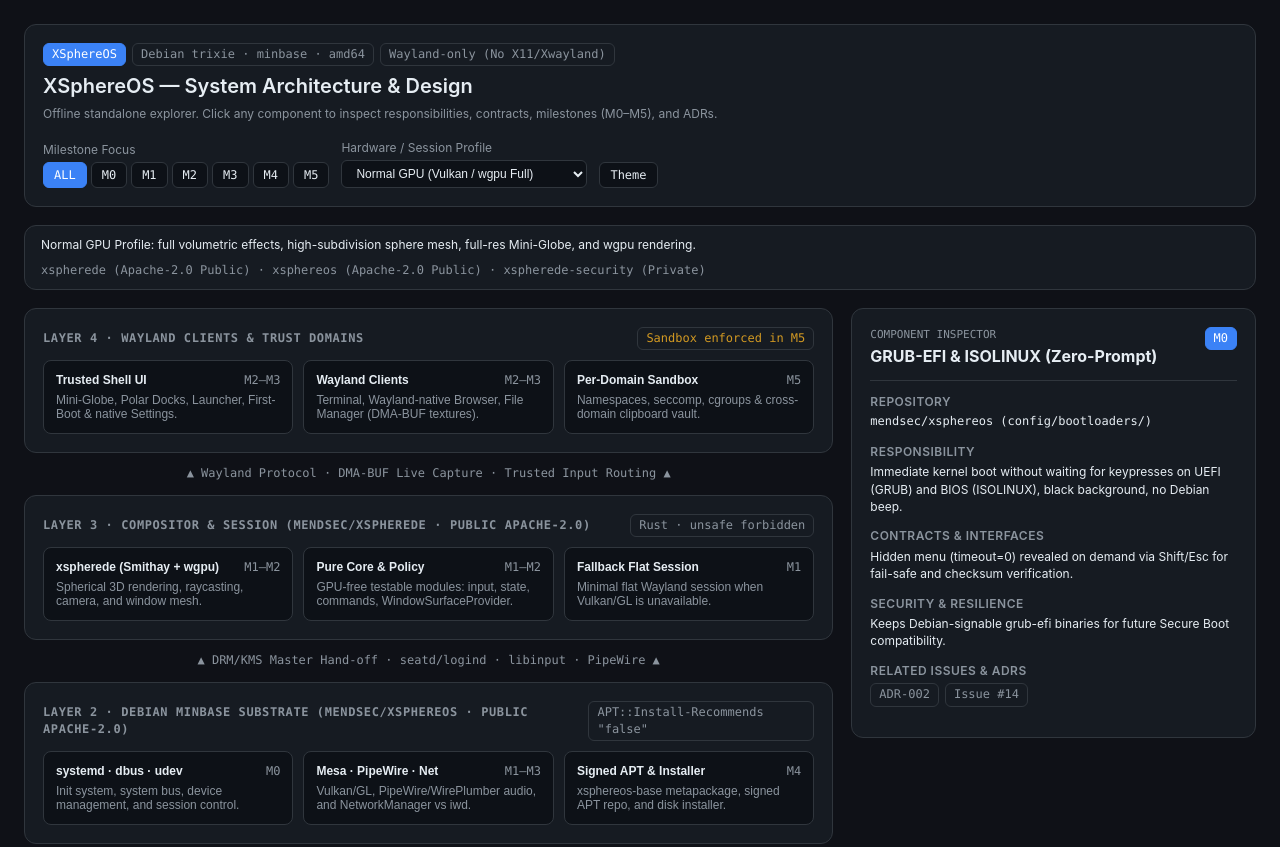
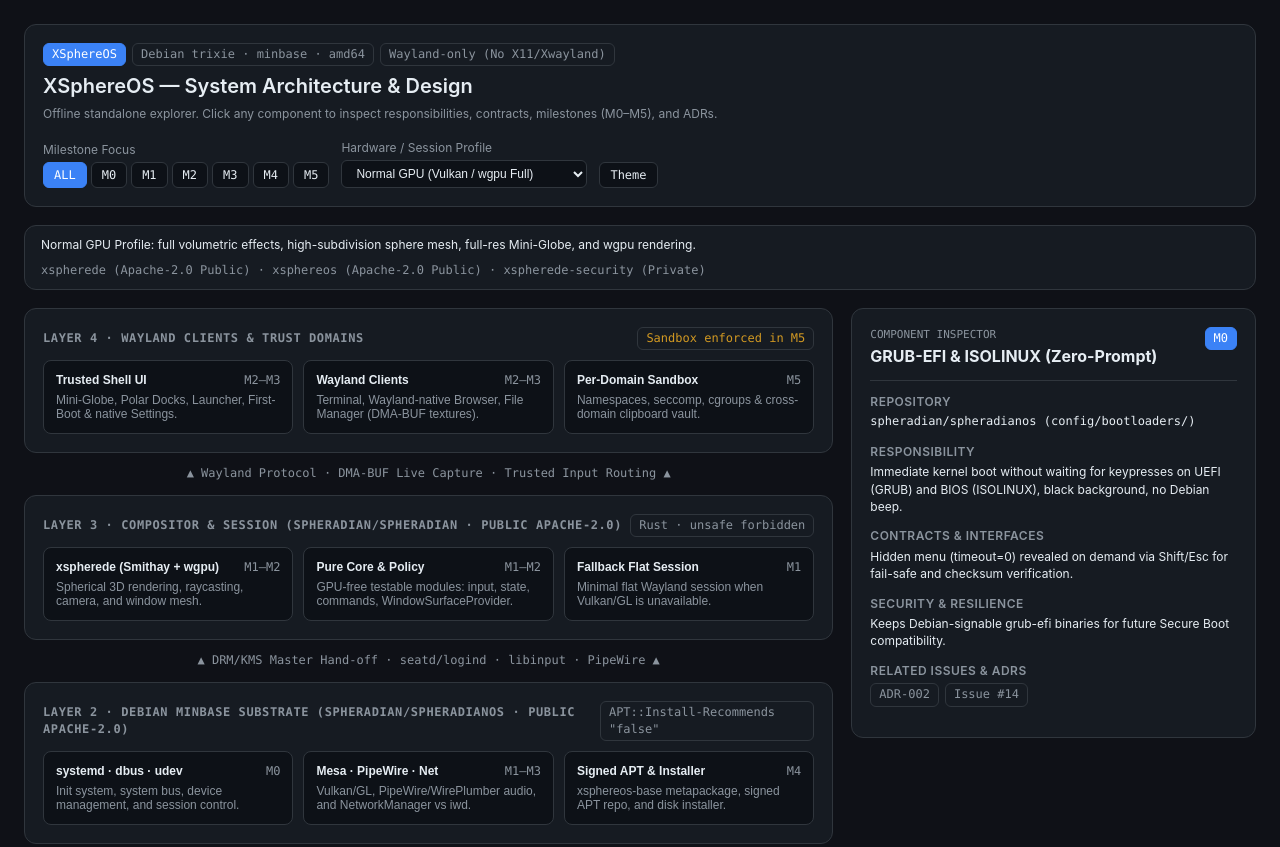
Before and after one commit to spheradian/spheradianos, a plain HTML site: page docs/architecture/index.html in a window 1280 px wide. Shown: the top 847 px of the page. Drawn offline with Linux system fonts and the light colour scheme.

Commit message:
docs: point repository references at the spheradian org (#36)
The repos moved: mendsec/xsphereos -> spheradian/spheradianos,
mendsec/xspherede -> spheradian/spheradian, and
mendsec/xspherede-security -> spheradian/security (confirmed via
gh repo view redirects). Update docs, diagrams, the review guidelines,
the Claude GitHub App install note, and the xspherede clone URL.
Product, package and path names (XSphereOS, /usr/lib/xsphereos) and
the approver handle `mendsec` are unchanged.

Co-authored-by: Claude Opus 5.5 <noreply@anthropic.com>

```diff
--- a/docs/architecture/index.html
+++ b/docs/architecture/index.html
@@ -174,7 +174,7 @@
 
         <section class="card">
           <div class="layer-head">
-            <h2>Layer 3 · Compositor &amp; Session (mendsec/xspherede · Public Apache-2.0)</h2>
+            <h2>Layer 3 · Compositor &amp; Session (spheradian/spheradian · Public Apache-2.0)</h2>
             <span class="badge">Rust · unsafe forbidden</span>
           </div>
           <div class="nodes">
@@ -197,7 +197,7 @@
 
         <section class="card">
           <div class="layer-head">
-            <h2>Layer 2 · Debian minbase Substrate (mendsec/xsphereos · Public Apache-2.0)</h2>
+            <h2>Layer 2 · Debian minbase Substrate (spheradian/spheradianos · Public Apache-2.0)</h2>
             <span class="badge">APT::Install-Recommends "false"</span>
           </div>
           <div class="nodes">
@@ -297,7 +297,7 @@
       "domain-trusted": {
         title: "Trusted Shell UI",
         ms: "M2–M3",
-        repo: "mendsec/xspherede + mendsec/xsphereos",
+        repo: "spheradian/spheradian + spheradian/spheradianos",
         resp: "Privileged shell UI: Mini-Globe, Polar Docks, Launcher mapping apps to trust domains, First-Boot flow, and native Settings tool.",
         contracts: "Runs inside the trusted compositor process or over an authenticated privileged channel.",
         security: "Visually and logically separated from untrusted clients.",
@@ -306,7 +306,7 @@
       "domain-apps": {
         title: "Wayland Clients",
         ms: "M2–M3",
-        repo: "mendsec/xsphereos (manifest) + mendsec/xspherede",
+        repo: "spheradian/spheradianos (manifest) + spheradian/spheradian",
         resp: "User applications: one Wayland-native terminal (M2), one Wayland-native browser, and one file manager (M3) under strict size budgets.",
         contracts: "Pure Wayland protocol (no X11/Xwayland); live window capture via DMA-BUF textures on curved surfaces.",
         security: "Browser and network stack selection governed by formal ADR (Issue #8).",
@@ -315,7 +315,7 @@
       "domain-sandbox": {
         title: "Per-Domain Sandbox & Vault",
         ms: "M5",
-        repo: "mendsec/xspherede + mendsec/xsphereos + xspherede-security",
+        repo: "spheradian/spheradian + spheradian/spheradianos + xspherede-security",
         resp: "OS-level process isolation per trust domain (namespaces, seccomp, cgroups, Wayland security-context) and clipboard vault.",
         contracts: "Declarative domain policy verified by property tests (proptest) and boot-time self-audit.",
         security: "Turns the trust-domain model into an enforced boundary. Until M5, docs/UI state it is unverified.",
@@ -324,7 +324,7 @@
       "compositor-smithay": {
         title: "xspherede (Smithay + wgpu)",
         ms: "M1–M2",
-        repo: "mendsec/xspherede (Public Apache-2.0)",
+        repo: "spheradian/spheradian (Public Apache-2.0)",
         resp: "Sole display server and desktop shell. Runs as prototype in M1 kiosk session; becomes native Smithay + wgpu compositor in M2.",
         contracts: "Receives DRM master from Plymouth (B4) and manages Wayland surfaces and trusted input routing.",
         security: "Safe Rust (unsafe forbidden, panic='abort' in release, zero X11/Xwayland).",
@@ -333,7 +333,7 @@
       "compositor-core": {
         title: "Pure Core & Policy Engine",
         ms: "M1–M2",
-        repo: "mendsec/xspherede (Public Apache-2.0)",
+        repo: "spheradian/spheradian (Public Apache-2.0)",
         resp: "Pure logic extracted from main.rs (app, input, render, state, commands, security): spherical math, raycasting, drag/focus, surface validation.",
         contracts: "Injectable boundary traits: WindowSurfaceProvider, Clock, HostInfo (testable without GPU).",
         security: "Unit + property tests required; strict clippy lints in security-sensitive modules.",
@@ -342,7 +342,7 @@
       "compositor-fallback": {
         title: "Fallback Flat Wayland Session",
         ms: "M1",
-        repo: "mendsec/xsphereos",
+        repo: "spheradian/spheradianos",
         resp: "Minimal flat Wayland session launched automatically when hardware lacks usable Vulkan/GL or if the primary compositor fails.",
         contracts: "Graceful degradation path wired into systemd/seatd session startup.",
         security: "Ensures the machine never boots to an unusable screen.",
@@ -351,7 +351,7 @@
       "base-system": {
         title: "Debian minbase Core (systemd · dbus · udev)",
         ms: "M0",
-        repo: "mendsec/xsphereos (Public Apache-2.0)",
+        repo: "spheradian/spheradianos (Public Apache-2.0)",
         resp: "Minimal substrate built with debootstrap --variant=minbase (Debian trixie), no task-* or implicit Recommends. Every package has a 1-line justification.",
         contracts: "auto/config defines image options; config/package-lists/xsphereos-base.list.chroot defines the manifest.",
         security: "Minimal attack surface; unjustified packages are rejected by CI.",
@@ -360,7 +360,7 @@
       "base-media": {
         title: "Graphics, Audio & Network Stack",
         ms: "M1–M3",
-        repo: "mendsec/xsphereos (Public Apache-2.0)",
+        repo: "spheradian/spheradianos (Public Apache-2.0)",
         resp: "Mesa (Vulkan/GL), libdrm, libinput, seatd/libseat (M1–M2), PipeWire/WirePlumber (M3), and Wi-Fi/Ethernet stack (NetworkManager vs iwd).",
         contracts: "First-boot GPU probe automatically selects normal vs low-power rendering profile.",
         security: "Network stack decided via ADR (#8); non-free firmware policy via ADR (#11).",
@@ -369,7 +369,7 @@
       "base-packaging": {
         title: "Signed APT Repo & Installer",
         ms: "M4",
-        repo: "mendsec/xsphereos (Public Apache-2.0)",
+        repo: "spheradian/spheradianos (Public Apache-2.0)",
         resp: "Signed APT repository with xsphereos-base metapackage, nightly/testing/stable channels, first-boot flow, and disk installer.",
         contracts: "System updates delivered as standard apt upgrades.",
         security: "Installer strategy (Calamares vs Debian Installer vs custom) governed by ADR (#11).",
@@ -378,7 +378,7 @@
       "boot-loader": {
         title: "GRUB-EFI & ISOLINUX (Zero-Prompt)",
         ms: "M0",
-        repo: "mendsec/xsphereos (config/bootloaders/)",
+        repo: "spheradian/spheradianos (config/bootloaders/)",
         resp: "Immediate kernel boot without waiting for keypresses on UEFI (GRUB) and BIOS (ISOLINUX), black background, no Debian beep.",
         contracts: "Hidden menu (timeout=0) revealed on demand via Shift/Esc for fail-safe and checksum verification.",
         security: "Keeps Debian-signable grub-efi binaries for future Secure Boot compatibility.",
@@ -387,7 +387,7 @@
       "boot-kernel": {
         title: "Linux Kernel + simpledrm / KMS",
         ms: "M0",
-        repo: "mendsec/xsphereos",
+        repo: "spheradian/spheradianos",
         resp: "linux-image-amd64 with quiet loglevel=3 vt.global_cursor_default=0, providing initial framebuffer via simpledrm before native GPU driver load.",
         contracts: "Seamless simpledrm-to-native-DRM handover on dark background to avoid flashes.",
         security: "Full kernel logs preserved in journal and serial console for QEMU assertions.",
@@ -396,7 +396,7 @@
       "boot-plymouth": {
         title: "Plymouth xsphere (~18 KiB)",
         ms: "M0 / M2",
-        repo: "mendsec/xsphereos",
+        repo: "spheradian/spheradianos",
         resp: "Arithmetic splash generated by scripts/gen-boot-assets.py with reduced-motion variant and real systemd milestone lighting.",
         contracts: "20s watchdog drops to plain text on stall/unit failure. Hands off DRM master cleanly to xspherede in M2 (B4).",
         security: "Never extends boot duration; readable diagnostics guaranteed on failure.",
@@ -405,7 +405,7 @@
       "ci-static": {
         title: "Static & Policy Gates",
         ms: "M0",
-        repo: "mendsec/xsphereos + mendsec/xspherede",
+        repo: "spheradian/spheradianos + spheradian/spheradian",
         resp: "Fast PR checks: shellcheck, shfmt, Python unit tests, manifest/auto/config assertions, cargo fmt/clippy/audit/deny, gitleaks, zizmor.",
         contracts: "Nothing merges red on main; GitHub Actions pinned by commit SHA with least privilege.",
         security: "Branch protection, secret scanning, and push protection enabled on main.",
@@ -414,7 +414,7 @@
       "ci-qemu": {
         title: "QEMU Headless Boot & Budget",
         ms: "M0–M1",
-        repo: "mendsec/xsphereos (Public Apache-2.0)",
+        repo: "spheradian/spheradianos (Public Apache-2.0)",
         resp: "Containerized Debian build and headless QEMU boot assertions (scripts/boot-test.py) plus ISO size & package budget enforcement.",
         contracts: "Build fails if ISO size or package count exceeds the recorded margin.",
         security: "Serial console checks include no unexpected listening ports and boot-time self-audit.",
@@ -423,7 +423,7 @@
       "ci-supply": {
         title: "SBOM, Signing & Reproducibility",
         ms: "M4",
-        repo: "mendsec/xsphereos + mendsec/xspherede",
+        repo: "spheradian/spheradianos + spheradian/spheradian",
         resp: "CI-only release builds using pinned Debian snapshots, CycloneDX SBOM, checksums, detached signatures, and two-build reproducibility diff.",
         contracts: "Artifacts promoted from testing to stable after soak period and smoke check.",
         security: "Verifiable provenance and documented rollback path per channel.",
```
Also changed, not shown: 14 other files.
